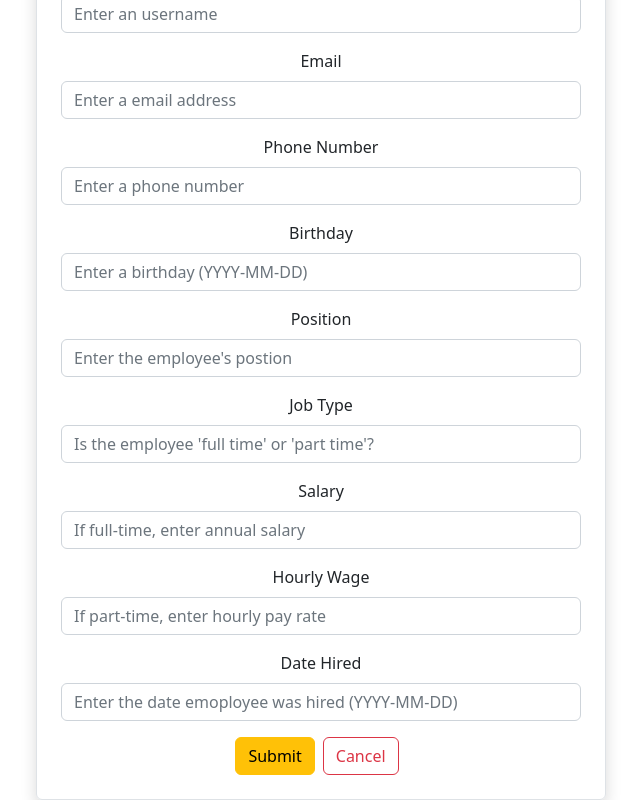
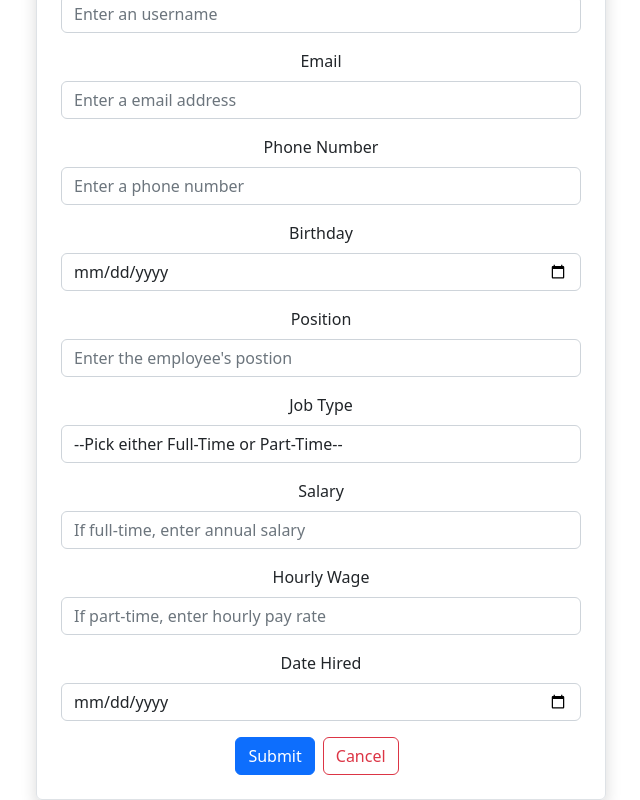
Before and after one commit to gcs14/DirectHR, a React (Create React App) app in the folder src/main/frontend/: page /addemployee in a window 1280 px wide. Shown: the part 298-1098 px from the top of the page, without its empty margins (319-959 px from the left). Built offline with nearby package versions, Linux system fonts and the light colour scheme.

Commit message:
delete EmployeeConverter class

```diff
--- a/src/main/frontend/src/employees/AddEmployee.js
+++ b/src/main/frontend/src/employees/AddEmployee.js
@@ -27,8 +27,8 @@ export default function AddEmployee() {
 
     const onSubmit=async(e)=>{
         e.preventDefault();
-        // await axios.post("https://direct-hr.com/employee", employee);
-        await axios.post("http://localhost:8080/employee", employee);
+        // await axios.post("https://direct-hr.com/employees", employee);
+        await axios.post("http://localhost:8080/employees", employee);
         navigate("/");
     };
 
@@ -40,8 +40,9 @@ export default function AddEmployee() {
 
                 <form onSubmit={(e)=>onSubmit(e)}>
                     <div className="mb-3">
-                        <label htmlFor="Name" className="form-label">Full Name</label>
+                        <label htmlFor="name" className="form-label">Full Name</label>
                         <input
+                            id="name"
                             type={"text"}
                             className="form-control"
                             placeholder="Enter full name"
@@ -51,8 +52,9 @@ export default function AddEmployee() {
                         />
                     </div>
                     <div className="mb-3">
-                        <label htmlFor="Username" className="form-label">Username</label>
+                        <label htmlFor="username" className="form-label">Username</label>
                         <input
+                            id="username"
                             type={"text"}
                             className="form-control"
                             placeholder="Enter an username"
@@ -62,9 +64,10 @@ export default function AddEmployee() {
                         />
                     </div>
                     <div className="mb-3">
-                        <label htmlFor="Email" className="form-label">Email</label>
+                        <label htmlFor="email" className="form-label">Email</label>
                         <input
-                            type={"text"}
+                            id="email"
+                            type="email"
                             className="form-control"
                             placeholder="Enter a email address"
                             name="email"
@@ -73,9 +76,10 @@ export default function AddEmployee() {
                         />
                     </div>
                     <div className="mb-3">
-                        <label htmlFor="Phone Number" className="form-label">Phone Number</label>
+                        <label htmlFor="phoneNumber" className="form-label">Phone Number</label>
                         <input
-                            type={"text"}
+                            id="phoneNumber"
+                            type="tel"
                             className="form-control"
                             placeholder="Enter a phone number"
                             name="phoneNumber"
@@ -84,9 +88,10 @@ export default function AddEmployee() {
                         />
                     </div>
                     <div className="mb-3">
-                        <label htmlFor="Birthday" className="form-label">Birthday</label>
+                        <label htmlFor="birthday" className="form-label">Birthday</label>
                         <input
-                            type={"text"}
+                            id="birthday"
+                            type="date"
                             className="form-control"
                             placeholder="Enter a birthday (YYYY-MM-DD)"
                             name="birthday"
@@ -95,30 +100,36 @@ export default function AddEmployee() {
                         />
                     </div>
                     <div className="mb-3">
-                        <label htmlFor="Position" className="form-label">Position</label>
+                        <label htmlFor="position" className="form-label">Position</label>
                         <input
-                            type={"text"}
+                            id="position"
+                            type="text"
                             className="form-control"
                             placeholder="Enter the employee's postion"
                             name="position"
                             value={position}
-                            onChange={(e)=>onInputChange(e)}
+                            onChange={(e) => onInputChange(e)}
                         />
                     </div>
                     <div className="mb-3">
-                        <label htmlFor="Job Type" className="form-label">Job Type</label>
-                        <input
-                            type={"text"}
+                        <label htmlFor="jobType" className="form-label">Job Type</label>
+                        <select
+                            id="jobType"
                             className="form-control"
                             placeholder="Is the employee 'full time' or 'part time'?"
                             name="jobType"
                             value={jobType}
-                            onChange={(e)=>onInputChange(e)}
-                        />
+                            onChange={(e) => onInputChange(e)}
+                        >
+                            <option value="">--Pick either Full-Time or Part-Time--</option>
+                            <option value="fulltime">Full-Time</option>
+                            <option value="parttime">Part-Time</option>
+                        </select>
                     </div>
                     <div className="mb-3">
-                        <label htmlFor="Salary" className="form-label">Salary</label>
+                        <label htmlFor="salary" className="form-label">Salary</label>
                         <input
+                            id="salary"
                             type={"text"}
                             className="form-control"
                             placeholder="If full-time, enter annual salary"
@@ -128,8 +139,9 @@ export default function AddEmployee() {
                         />
                     </div>
                     <div className="mb-3">
-                        <label htmlFor="Hourly Wage" className="form-label">Hourly Wage</label>
+                        <label htmlFor="hourlyWage" className="form-label">Hourly Wage</label>
                         <input
+                            id="hourlyWage"
                             type={"text"}
                             className="form-control"
                             placeholder="If part-time, enter hourly pay rate"
@@ -139,9 +151,10 @@ export default function AddEmployee() {
                         />
                     </div>
                     <div className="mb-3">
-                        <label htmlFor="Date Hired" className="form-label">Date Hired</label>
+                        <label htmlFor="hireDate" className="form-label">Date Hired</label>
                         <input
-                            type={"text"}
+                            id="hireDate"
+                            type="date"
                             className="form-control"
                             placeholder="Enter the date emoployee was hired (YYYY-MM-DD)"
                             name="hireDate"
@@ -149,7 +162,7 @@ export default function AddEmployee() {
                             onChange={(e)=>onInputChange(e)}
                         />
                     </div>
-                    <button type="submit" className="btn btn-warning">Submit</button>
+                    <button type="submit" className="btn btn-primary">Submit</button>
                     <Link className="btn btn-outline-danger mx-2" to="/">Cancel</Link>
                 </form>
             </div>
```
Also changed, not shown: 1 other file (tests, documents, lock files or other folders).
